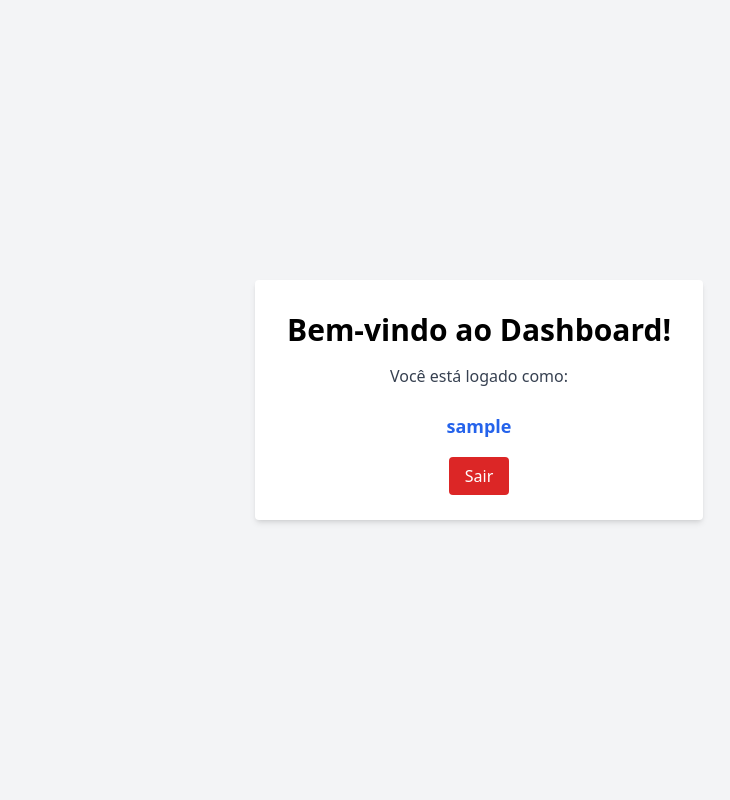
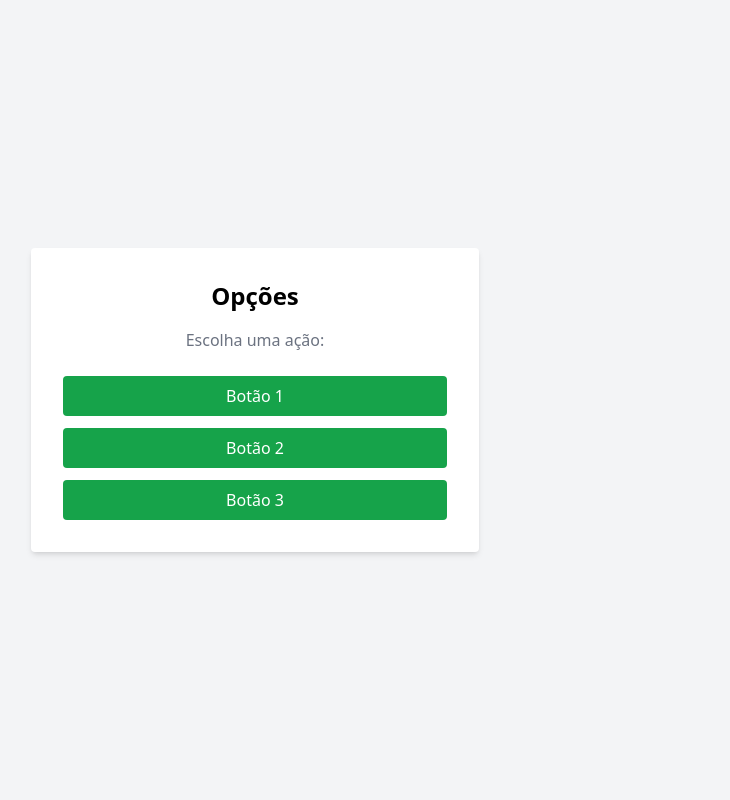
Before and after one commit to Joaogabriel2002/loja, a PHP site: page /dashboard.php in a window 1280 px wide. Shown: the whole page, without its empty margins (161-891 px from the left). Run offline with PHP 8.4, Linux system fonts and the light colour scheme; the visitor is signed in with stand-in values (Sample User, id 1); some libraries are stand-ins or nearby versions.

Commit message:
Ajustes no dashboard

```diff
--- a/public/dashboard.php
+++ b/public/dashboard.php
@@ -16,15 +16,33 @@ $email = htmlspecialchars($_SESSION['usuario']);
     <meta charset="UTF-8">
     <title>Dashboard</title>
     <script src="https://cdn.tailwindcss.com"></script>
-    <link rel="icon" href="/sistemaglpi/img/chesiquimica-logo-png.png" type="image/png" />
+    <!-- <link rel="icon" href="/sistemaglpi/img/chesiquimica-logo-png.png" type="image/png" /> -->
 </head>
-<body class="bg-gray-100 min-h-screen flex flex-col items-center justify-center font-sans">
+<body class="bg-gray-100 min-h-screen flex items-center justify-center font-sans">
 
-    <div class="bg-white p-8 rounded shadow-md w-full max-w-md text-center">
-        <h1 class="text-3xl font-bold mb-4">Bem-vindo ao Dashboard!</h1>
-        <p class="text-gray-700 mb-6">Você está logado como:</p>
-        <p class="text-blue-600 font-semibold text-lg mb-6"><?= $email ?></p>
-        <a href="logout.php" class="bg-red-600 text-white px-4 py-2 rounded hover:bg-red-700 transition">Sair</a>
+    <div class="flex w-full max-w-4xl gap-6">
+
+        <!-- Informações do Usuario -->
+        <!-- <div class="bg-white p-8 rounded shadow-md w-1/2 text-center">
+            <h1 class="text-3xl font-bold mb-4">Bem-vindo ao Dashboard!</h1>
+            <p class="text-gray-700 mb-6">Você está logado como:</p>
+            <p class="text-blue-600 font-semibold text-lg mb-6"><?= $email ?></p>
+            <a href="logout.php" class="bg-red-600 text-white px-4 py-2 rounded hover:bg-red-700 transition">Sair</a>
+        </div> -->
+
+        <!-- Div vazia para preencher depois -->
+        <div class="bg-white p-8 rounded shadow-md w-full md:w-1/2 text-center">
+            <h2 class="text-2xl font-bold mb-4">Opções</h2>
+            <p class="text-gray-500 mb-6">Escolha uma ação:</p>
+
+            <div class="flex flex-col gap-3">
+                <button class="bg-green-600 text-white px-4 py-2 rounded hover:bg-green-700 transition">Botão 1</button>
+                <button class="bg-green-600 text-white px-4 py-2 rounded hover:bg-green-700 transition">Botão 2</button>
+                <button class="bg-green-600 text-white px-4 py-2 rounded hover:bg-green-700 transition">Botão 3 </button>
+            </div>
+        </div>
+
+
     </div>
 
 </body>
```
